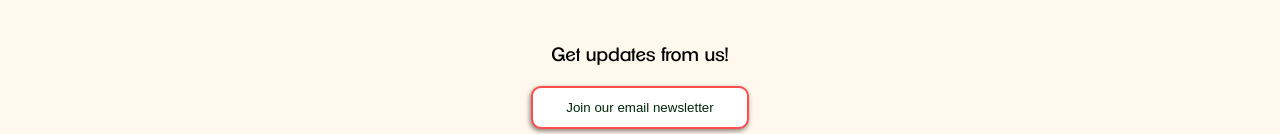
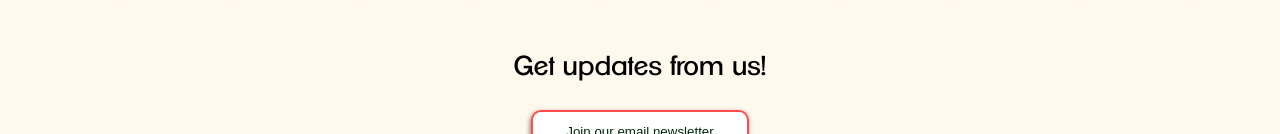
Before and after one commit to michellewong793/queer-art-fair-v2, a Next.js app: page / in a window 1280 px wide. Shown: the part 2242-2376 px from the top of the page. Built offline with nearby package versions, Linux system fonts and the light colour scheme; a web font is replaced by a local one.

Commit message:
Increases size of h3 text to make it obvious it's a header

```diff
--- a/components/styles.css
+++ b/components/styles.css
@@ -133,6 +133,7 @@ h3 {
     font-family: 'Clemente';
     font-style: normal;
     font-weight: 400;
+    font-size: 20pt;
 }
 
 p {
```
